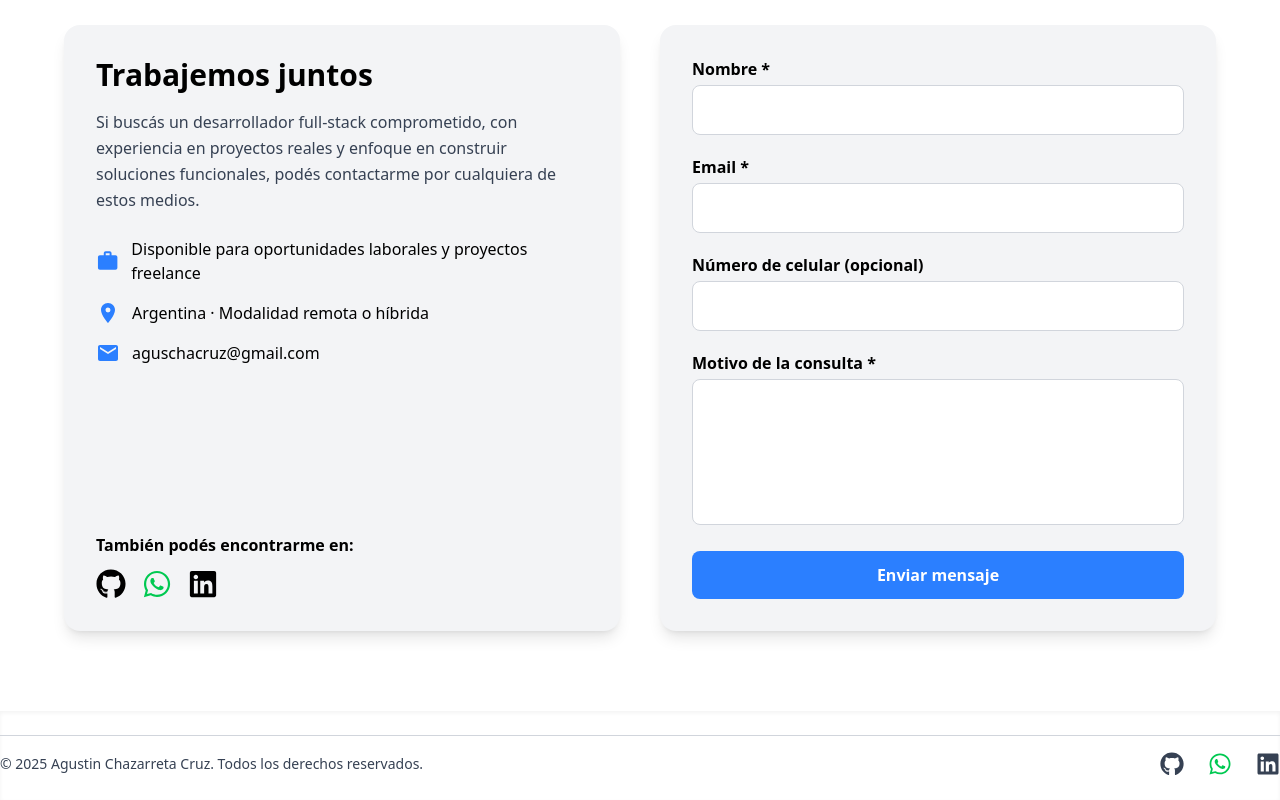
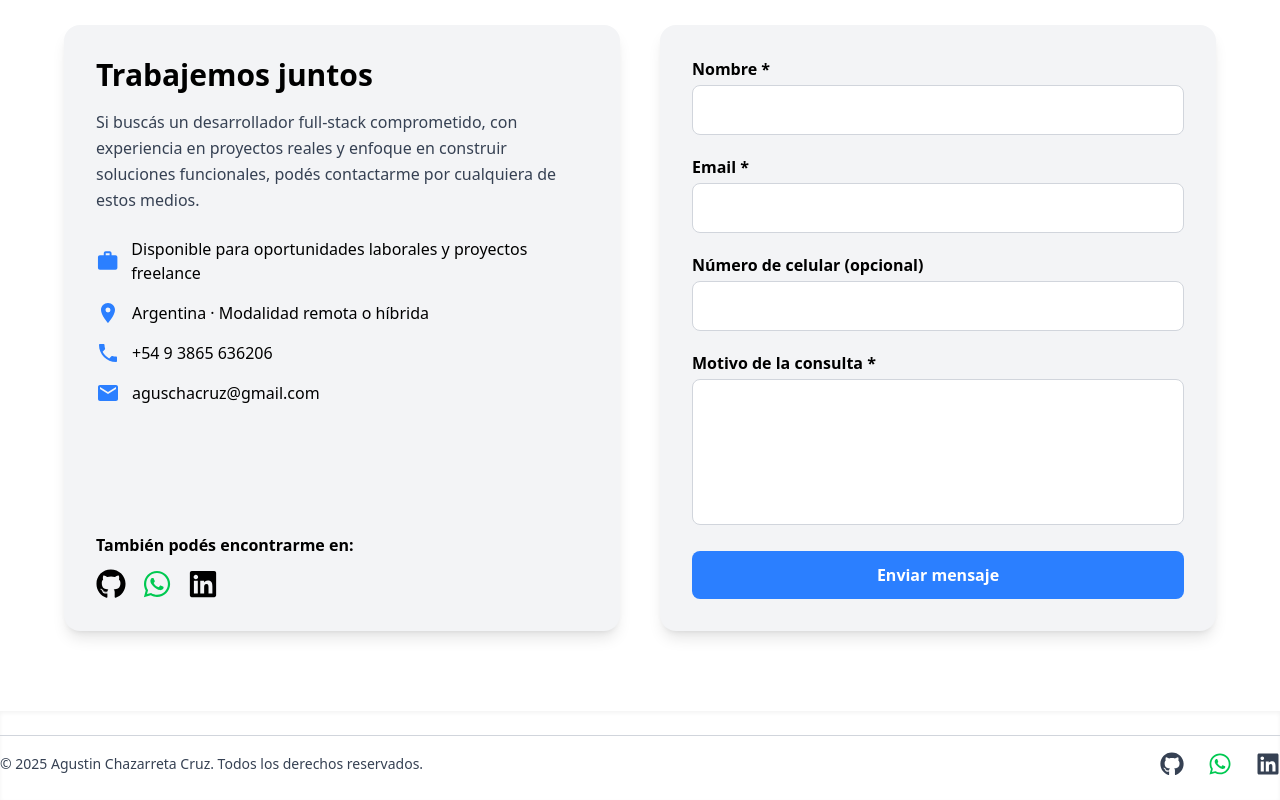
Before and after one commit to Chaza25/MyPortfolio, a React (Vite) app: page / in a window 1280 px wide. Shown: the part 4966-5766 px from the top of the page. Built offline with nearby package versions, Linux system fonts and the light colour scheme.

Commit message:
Agregamos celular

```diff
--- a/src/pages/Contact.jsx
+++ b/src/pages/Contact.jsx
@@ -4,7 +4,7 @@ import useStore from "../store/useStore"
 import emailjs from "@emailjs/browser"
 // eslint-disable-next-line no-unused-vars
 import { motion } from "framer-motion"
-import { MdEmail, MdLocationOn, MdWork } from "react-icons/md"
+import { MdEmail, MdLocationOn, MdWork, MdPhone } from "react-icons/md"
 
 const Contact = () => {
 
@@ -100,6 +100,16 @@ const Contact = () => {
                                 <div className="flex items-center gap-3">
                                     <MdLocationOn className="text-blue-500 text-2xl" />
                                     <span>Argentina · Modalidad remota o híbrida</span>
+                                </div>
+
+                                <div className="flex items-center gap-3">
+                                    <MdPhone className="text-blue-500 text-2xl" />
+                                    <a
+                                        href="tel:+543865636206"
+                                        className="hover:text-blue-500 transition"
+                                    >
+                                        +54 9 3865 636206
+                                    </a>
                                 </div>
 
                                 <div className="flex items-center gap-3">
```
